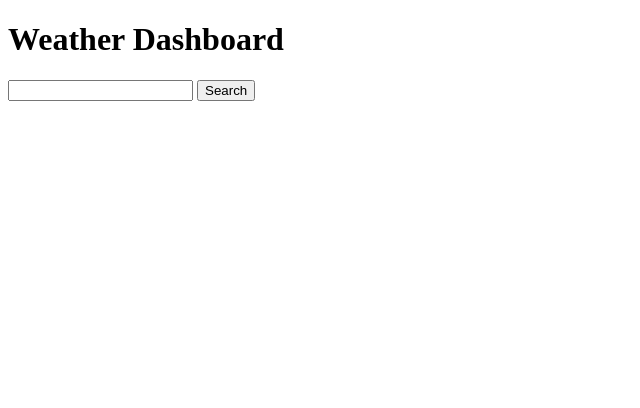
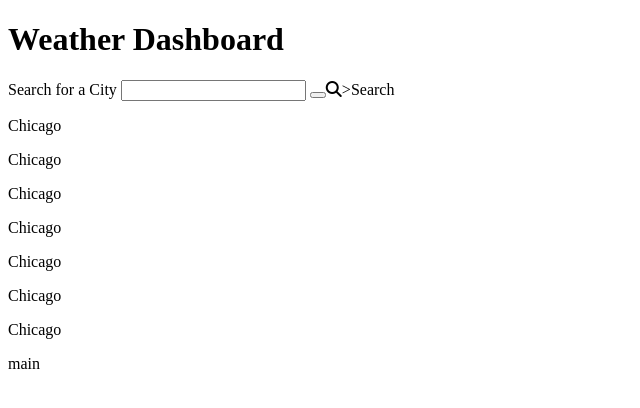
Before and after one commit to brdyherr/weather-dashboard, a plain HTML site: page index.html in a window 1280 px wide. Shown: the whole page, without its empty margins (0-640 px from the left). Drawn offline with Linux system fonts and the light colour scheme.

Commit message:
added history cards

```diff
--- a/assets/script.js
+++ b/assets/script.js
@@ -10,20 +10,18 @@
 // WHEN I click on a city in the search history
 // THEN I am again presented with current and future conditions for that city
 
+
+// DOM SELECTORS
+const searchBtn = document.querySelector("#seachBtn")
+
+
 // Application Variables
 var apiKey = "2774fecb2ab2cf87eadd45accf53f81e";
 
 // Done on Page Load: pull buttons from local storage, add event listener to the search button
-document.querySelector("nav > button").addEventListener("click", searchClick);
+
 
 // Event handlers: event handler for search button, collective event handler for search list history
-function searchClick() {
-  var input = document.querySelector("nav input");
-  var city = input.value.trim();
-  if (city) {
-    getCurrentWeather(city);
-  }
-}
 
 // API Calls: Search for current weather by city name; search for forecast by Lat & Lon
 function getCurrentWeather(city) {
@@ -37,3 +35,12 @@ function getCurrentWeather(city) {
 // Update View: Generates HTML that populates page, Function for history, function for current weather section, function for 5-day forecast
 
 //  Data management: function that puts data into local storage, second function that reads data from local storage
+
+// EVENT LISTENERS
+function searchClick() {
+  var input = document.querySelector("nav input");
+  var city = input.value.trim();
+  if (city) {
+    getCurrentWeather(city);
+  }
+}
--- a/index.html
+++ b/index.html
@@ -4,16 +4,62 @@
     <meta charset="UTF-8" />
     <meta name="viewport" content="width=device-width, initial-scale=1.0" />
     <link rel="stylesheet" href="assets/style.css" />
+    <script src="https://kit.fontawesome.com/75bc144dac.js" crossorigin="anonymous"></script>
     <script defer src="assets/script.js"></script>
     <title>Weather Dashboard</title>
   </head>
   <body>
-    <header>
+      <!-- HEADER -->
+    <header class="header">
       <h1>Weather Dashboard</h1>
     </header>
+    <!-- MAIN CONTENT -->
+    <div class="container">
+        <div class="sidebar">
+            <!-- search -->
+            <nav class="search">
+                <div class="input-group">
+                <label for="search">Search for a City</label>
+                <input type="text" name="search" id="search"/>
+                <button id="searchBtn" ></button><i class="fas fa-search"></i>>Search</button>
+            </div>
+            </nav>
+        </div>
+
+        <!-- search history -->
+        <div class="search-history">
+            <div class="history-card">
+                <p class="history-name">Chicago</p>
+            </div>
+            <div class="history-card">
+                <p class="history-name">Chicago</p>
+            </div>
+            <div class="history-card">
+                <p class="history-name">Chicago</p>
+            </div>
+            <div class="history-card">
+                <p class="history-name">Chicago</p>
+            </div>
+            <div class="history-card">
+                <p class="history-name">Chicago</p>
+            </div>
+            <div class="history-card">
+                <p class="history-name">Chicago</p>
+            </div>
+            <div class="history-card">
+                <p class="history-name">Chicago</p>
+            </div>
+        </div>
+
+        <!-- MAIN APPLICATION -->
+        <main class="main">
+            main
+        </main>
+    </div>
+
     <nav>
-      <input type="text" />
-      <button>Search</button>
+
+
       <section></section>
     </nav>
     <main>
```
Also changed, not shown: 1 other file.
